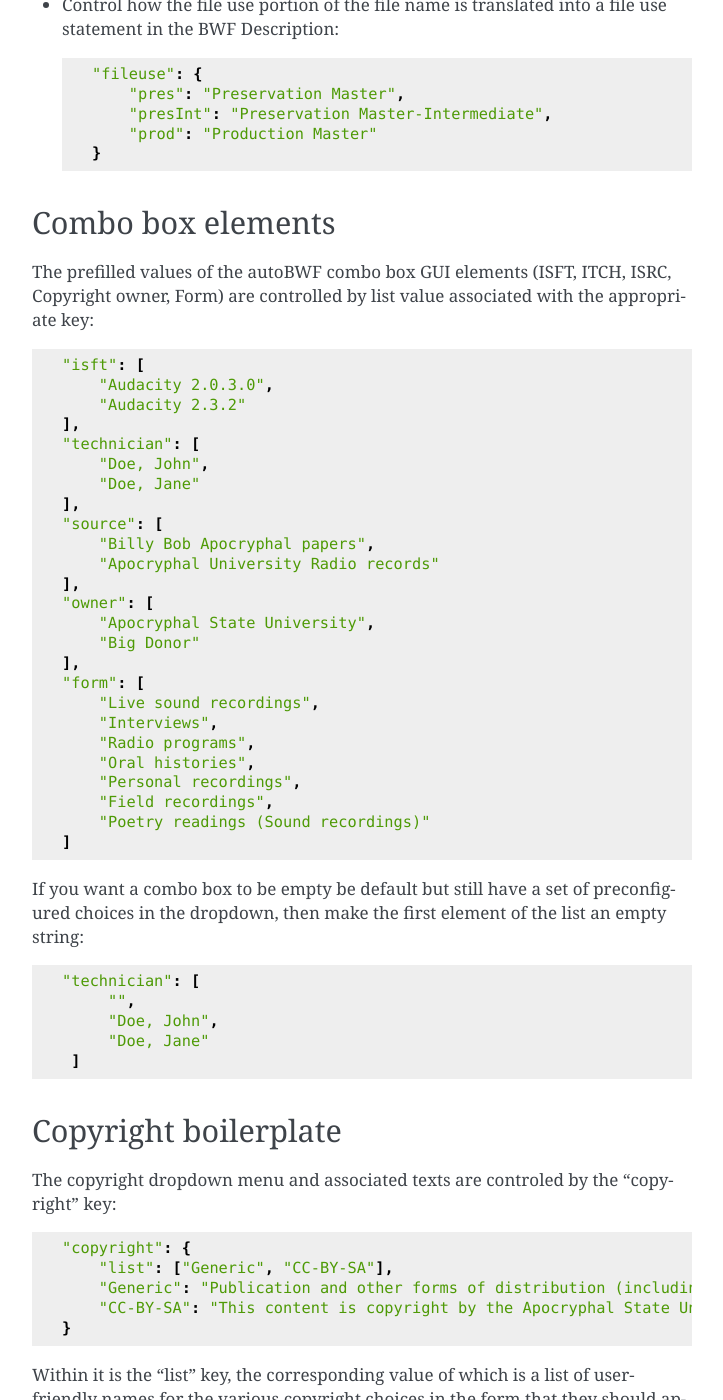
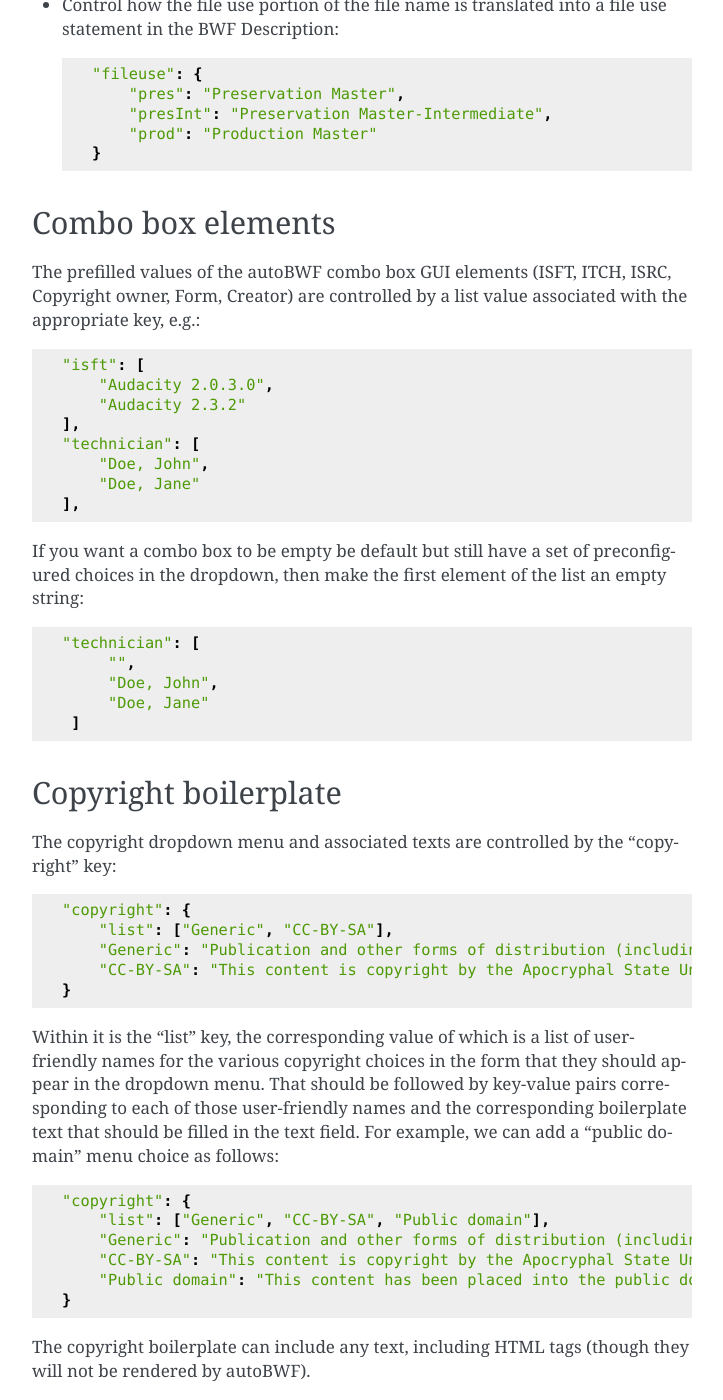
Before and after one commit to Ukrainian-History/autoBWF, a Sphinx documentation site: the page built from docs/configuration.rst, in a window 1280 px wide and 1400 px high, scrolled down 1025 px. Shown: the whole window, without its empty margins (388-1111 px from the left). Built offline with Sphinx 7.4.7, drawn with Linux system fonts in a browser that asks for light colours.

```diff
--- a/docs/configuration.rst
+++ b/docs/configuration.rst
@@ -55,8 +55,8 @@ Program behavior
 Combo box elements
 ---------------------
 
-The prefilled values of the autoBWF combo box GUI elements (ISFT, ITCH, ISRC, Copyright owner, Form) are controlled by
-list value associated with the appropriate key::
+The prefilled values of the autoBWF combo box GUI elements (ISFT, ITCH, ISRC, Copyright owner, Form, Creator) are
+controlled by a list value associated with the appropriate key, e.g.::
 
     "isft": [
         "Audacity 2.0.3.0",
@@ -66,23 +66,6 @@ list value associated with the appropriate key::
         "Doe, John",
         "Doe, Jane"
     ],
-    "source": [
-        "Billy Bob Apocryphal papers",
-        "Apocryphal University Radio records"
-    ],
-    "owner": [
-        "Apocryphal State University",
-        "Big Donor"
-    ],
-    "form": [
-        "Live sound recordings",
-        "Interviews",
-        "Radio programs",
-        "Oral histories",
-        "Personal recordings",
-        "Field recordings",
-        "Poetry readings (Sound recordings)"
-    ]
 
 If you want a combo box to be empty be default but still have a set of preconfigured choices in the dropdown, then
 make the first element of the list an empty string::
@@ -97,7 +80,7 @@ make the first element of the list an empty string::
 Copyright boilerplate
 ----------------------
 
-The copyright dropdown menu and associated texts are controled by the "copyright" key::
+The copyright dropdown menu and associated texts are controlled by the "copyright" key::
 
     "copyright": {
         "list": ["Generic", "CC-BY-SA"],
@@ -116,6 +99,8 @@ the text field. For example, we can add a "public domain" menu choice as follows
         "CC-BY-SA": "This content is copyright by the Apocryphal State University, and is licenced under Creative Commons BY-SA. See https://creativecommons.org/licenses/by-sa/4.0/ for details.",
         "Public domain": "This content has been placed into the public domain."
     }
+
+The copyright boilerplate can include any text, including HTML tags (though they will not be rendered by autoBWF).
 
 CodingHistory constructor menus
 --------------------------------
--- a/docs/usage.rst
+++ b/docs/usage.rst
@@ -103,7 +103,7 @@ made without significant rewriting, then you may be able to convince the maintai
 changes to accomodate your needs. Please create an "issue" `on GitHub <https://github.com/Ukrainian-History/
 autoBWF/issues>`_ that describes your needs (click on the green "New issue" button), and let's talk about it! (Please
 note that anything you write in a GitHub issue is visible to the entire Internet, so don't include anything
-that you don't want to reveal publically.) If you want to make substantial local modifications, feel free to fork
+that you don't want to reveal publicly.) If you want to make substantial local modifications, feel free to fork
 the project.
 
 
--- a/setup.py
+++ b/setup.py
@@ -39,6 +39,6 @@ setup(
     packages=find_packages(include=['autoBWF']),
     setup_requires=setup_requirements,
     url='https://github.com/Ukrainian-History/autoBWF',
-    version='3.4.0',
+    version='3.5.0',
     zip_safe=False,
 )
```
Also changed, not shown: HISTORY.md (+9 -0 lines), 1 other file.
